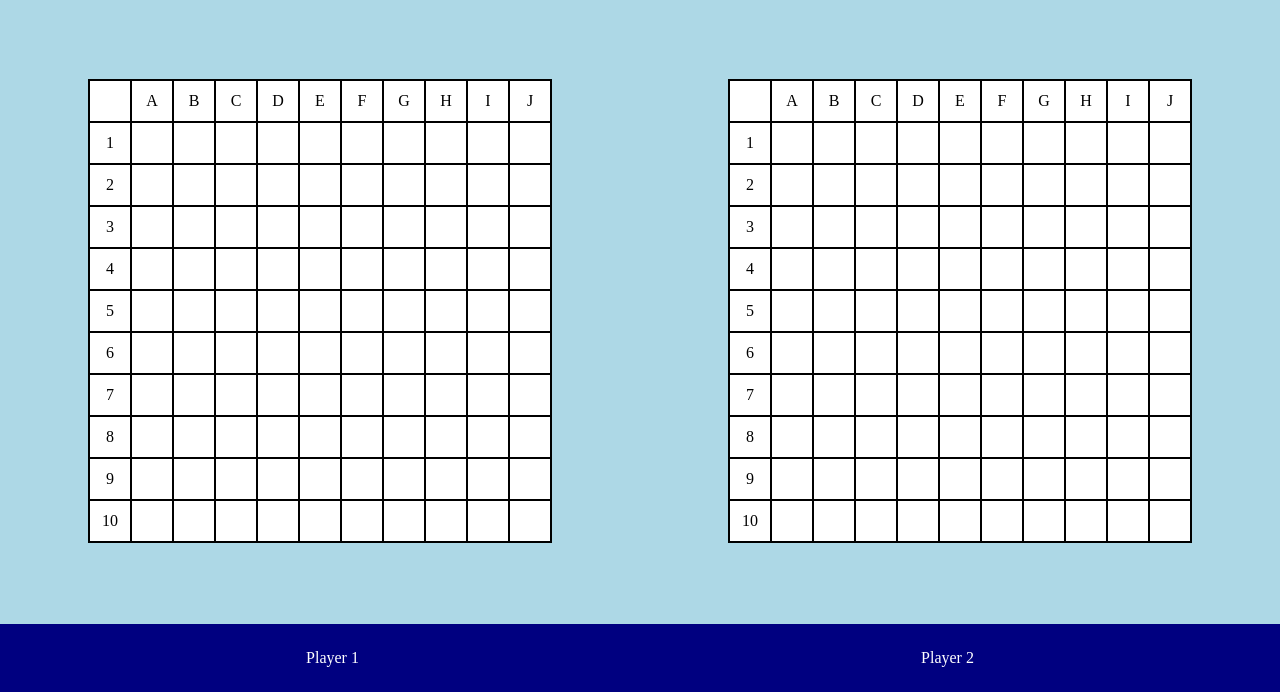
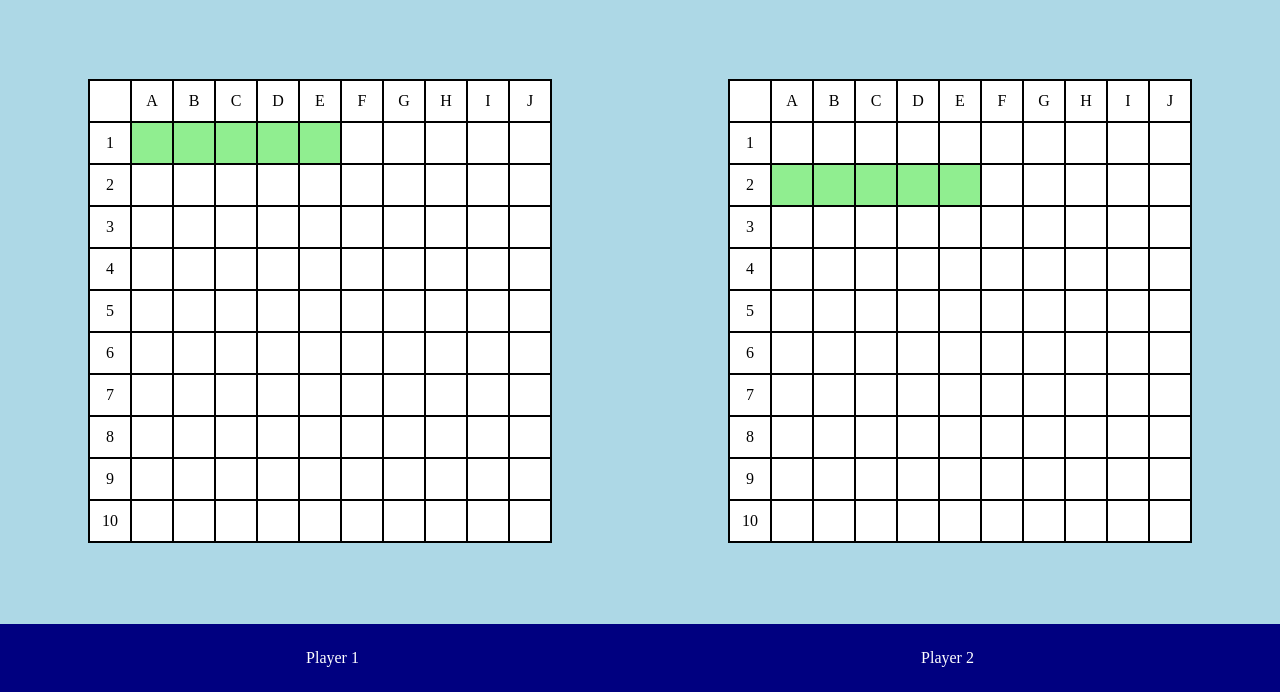
Before and after one commit to bradgerb/odin-battleship, a website built with webpack: page src/template.html in a window 1280 px wide. Shown: the part 108-800 px from the top of the page. Built offline with nearby package versions, Linux system fonts and the light colour scheme.

Commit message:
Change board color to indicate ship

```diff
--- a/src/DOM.js
+++ b/src/DOM.js
@@ -1,6 +1,4 @@
-function helloWorld(){
-    console.log('hello world');
-}
+import { Player } from './player.js';
 
 const playerOneBoard = document.querySelector('.one');
 const playerTwoBoard = document.querySelector('.two');
@@ -19,12 +17,13 @@ const createBoard = (board)=> {
                 boardNumber = 2;
             }
 
+            //cell hash - board number, column letter, row number
             if (i === 0 && j != 0) {
                 cell.textContent = `${String.fromCharCode(j + 64)}`;
             } else if (i != 0 && j === 0) {
                 cell.textContent = `${i}`;
             } else if (i != 0 && j != 0) {
-                cell.setAttribute('id', `${String.fromCharCode(j + 64)}${i}${boardNumber}`);
+                cell.setAttribute('id', `${boardNumber}${String.fromCharCode(j + 64)}${i}`);
             }
 
             board.appendChild(cell);
@@ -32,7 +31,44 @@ const createBoard = (board)=> {
     }
 }
 
+const gameController = ()=> {
+
+    //player creation
+    const playerOne = new Player('Bob', 'human', 1);
+    const playerTwo = new Player('Not Bob', 'ai', 2);
+
+    //ship placement
+    placeNewShip(playerOne, 'battleship', [0, 0], [0, 4]);
+    placeNewShip(playerTwo, 'battleship', [1, 0], [1, 4]);
+    console.log(playerOne);
+}
+
+const placeNewShip = (player, shipName, [rowStart, columnStart], [rowEnd, columnEnd])=> {
+    player.board.placeShip(shipName, [rowStart, columnStart], [rowEnd, columnEnd]);
+
+    for(let i = 0; i < 10; i++) {
+        for (let j = 0; j < 10; j++) {
+            if(player.board.board[i][j]) {
+                let cellHash = '';
+                cellHash += player.number;
+                cellHash += coordinateToHash([i, j]);
+
+                const targetCell = document.getElementById(cellHash);
+                targetCell.classList.add('containsShip');
+            }
+        }
+    }
+}
+
+const coordinateToHash = (coordinate)=> {
+    let row = coordinate[0];
+    let column = String.fromCharCode(coordinate[1] + 65);
+    let hash = `${column}${row + 1}`
+
+    return hash
+}
+
 createBoard(playerOneBoard);
 createBoard(playerTwoBoard);
 
-export { helloWorld }
+export { gameController }
--- a/src/index.js
+++ b/src/index.js
@@ -1,4 +1,4 @@
 import './style.css';
-import { helloWorld } from './DOM.js';
+import { gameController } from './DOM.js';
 
-helloWorld();
+gameController();
--- a/src/player.js
+++ b/src/player.js
@@ -133,11 +133,12 @@ class Gameboard {
 }
 
 class Player {
-    constructor(name, controlType) {
+    constructor(name, controlType, number) {
         this.name = name;
         this.board = new Gameboard;
         this.score = 0;
         this.controlType = controlType;
+        this.number = number;
     }
 
     rename(newName) {
--- a/src/style.css
+++ b/src/style.css
@@ -51,3 +51,7 @@ body {
     color: white;
     background-color: navy;
 }
+
+.containsShip {
+    background-color: lightgreen;
+}
```
